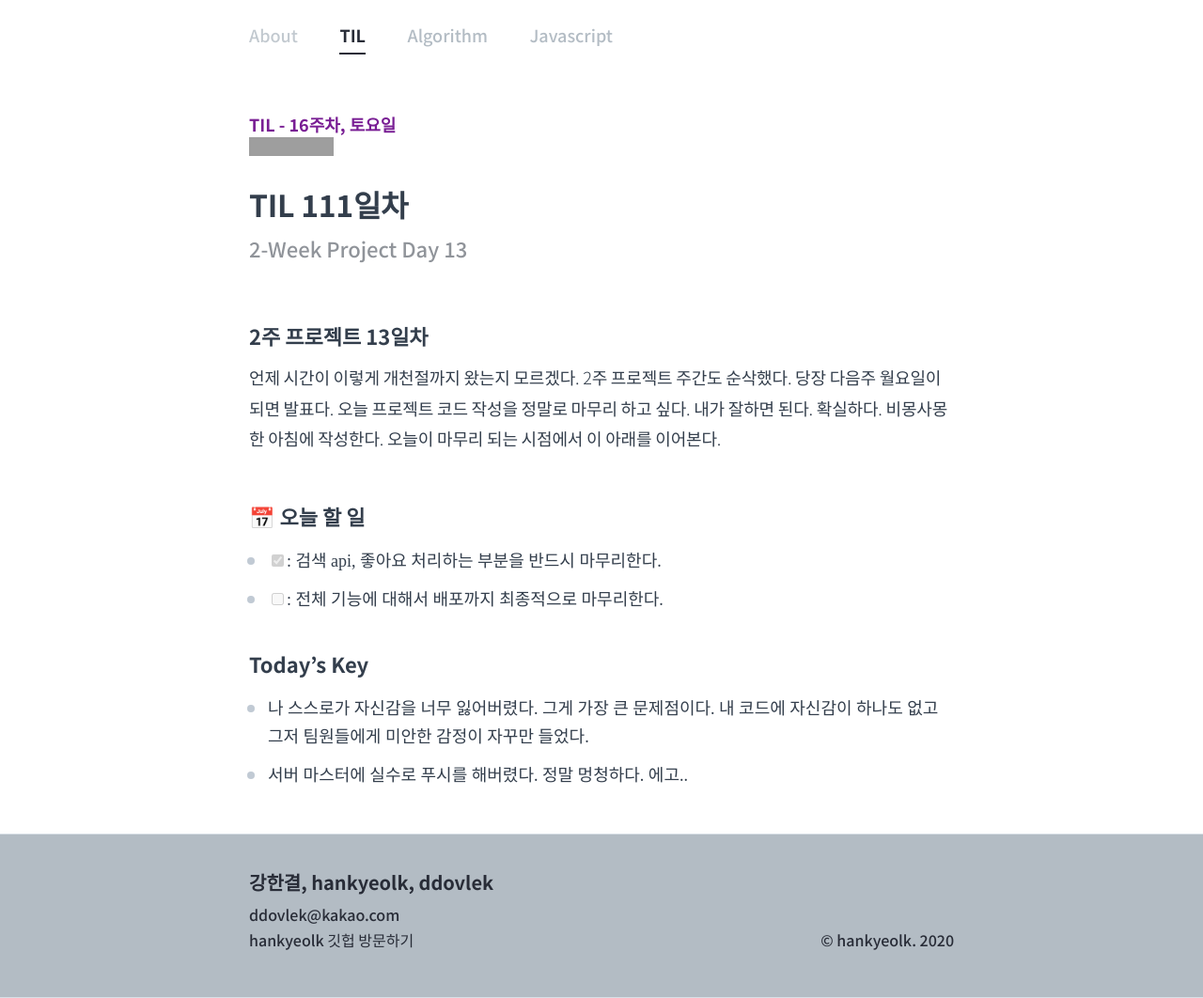
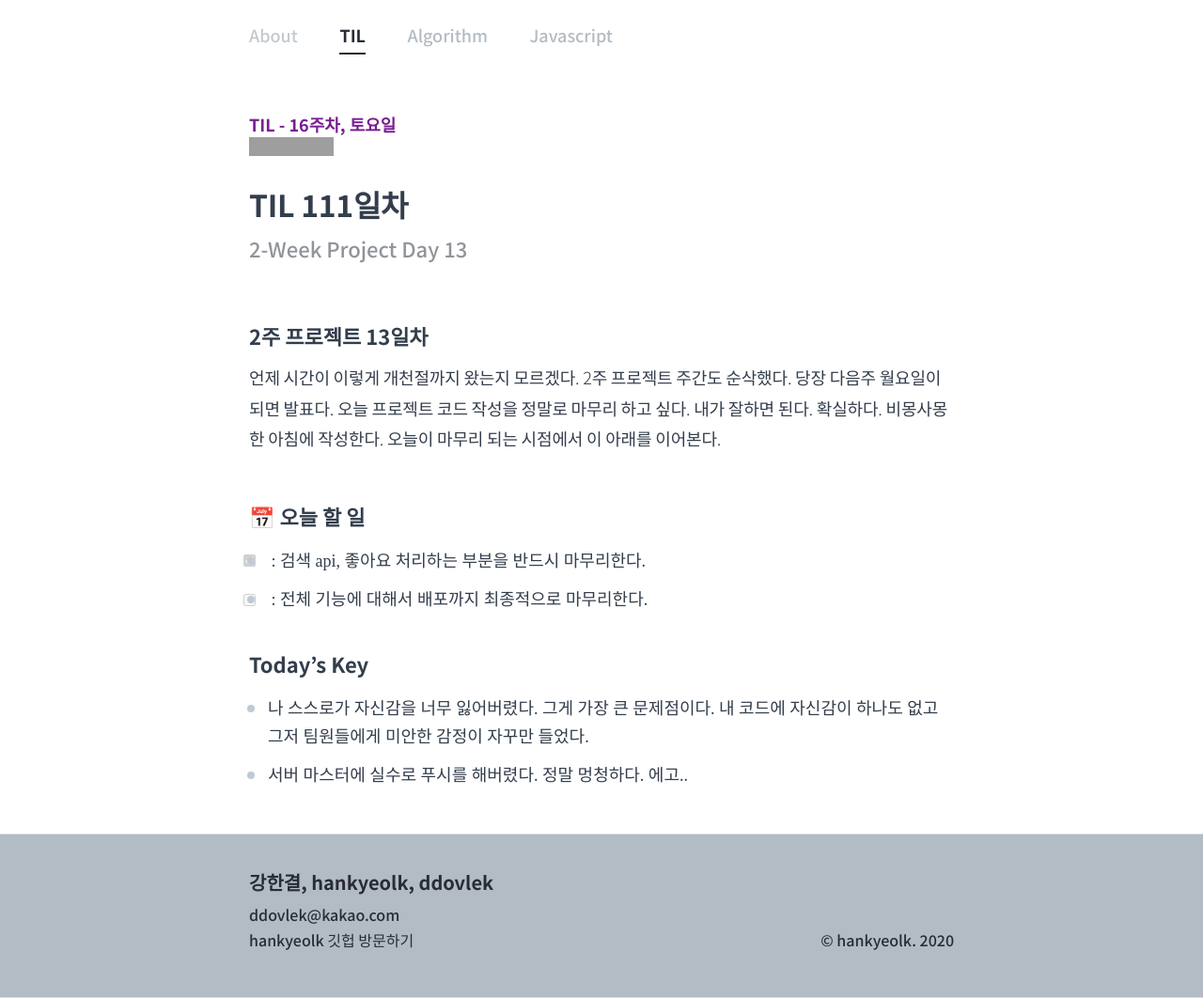
Before and after one commit to hankyeolk/hankyeolk.github.io, a Jekyll site: the page built from TIL/111_2020.10.03.md, in a window 1280 px wide. Shown: the whole page at 94% size. Built offline with Jekyll 4.4.1, drawn with Linux system fonts in a browser that asks for light colours; some web fonts are replaced; grey boxes are pictures that could not be loaded.

Commit message:
default html and layout scss update

```diff
--- a/_layouts/default.html
+++ b/_layouts/default.html
@@ -37,7 +37,11 @@
     {% endif %}
 
     <main>
-        {{ content }}
+        {{ content | replace: '
+        <li>[ ]', '</li>
+        <li class="box">' | replace: '</li>
+        <li>[x]', '</li>
+        <li class="box_done">' }}
 
     </main>
 
--- a/_sass/_layout.scss
+++ b/_sass/_layout.scss
@@ -139,3 +139,15 @@
     }
   }
 }
+
+.box,
+.box_done,
+.task-list-item {
+  list-style-type: none;
+}
+
+.task-list-item input {
+  font-size: 16px;
+  margin: 0 01em 0.25em -1.6em;
+  vertical-align: middle;
+}
```
Also changed, not shown: TIL/132_2020.10.24.md (added).
